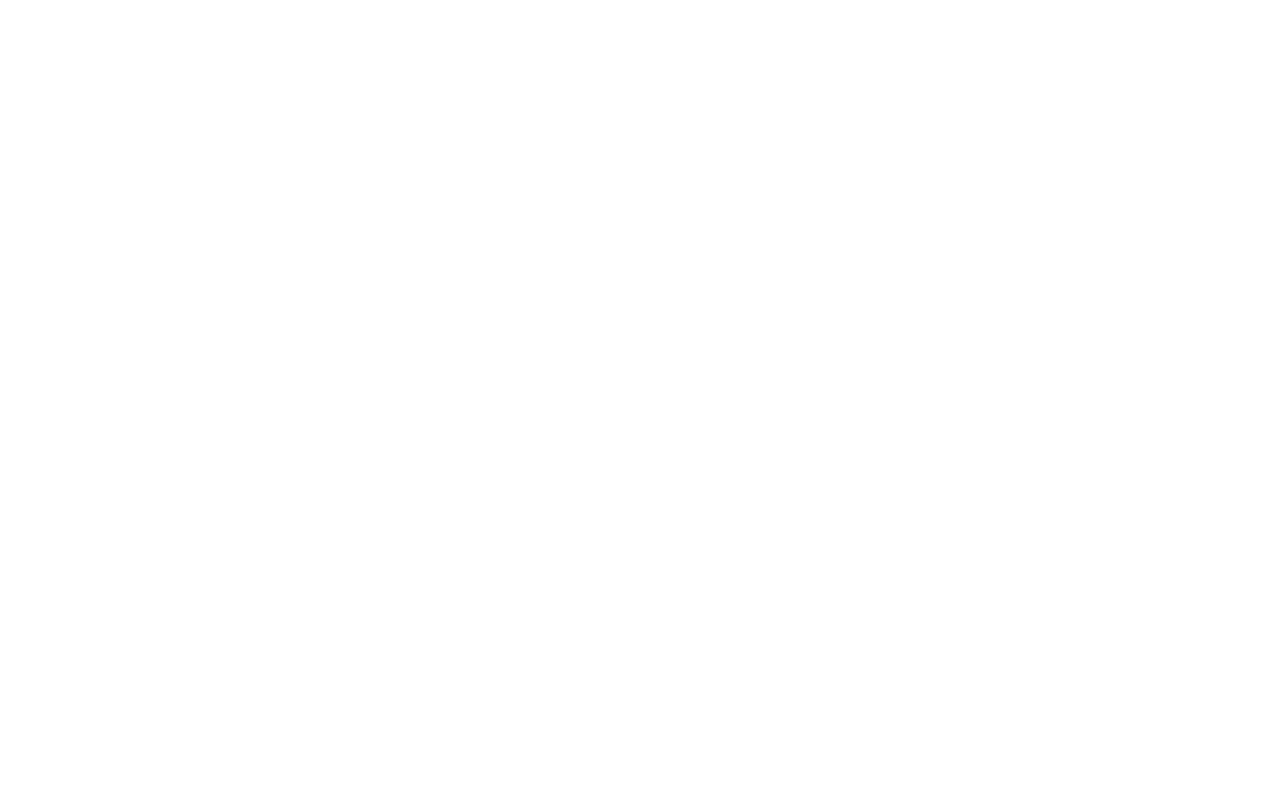
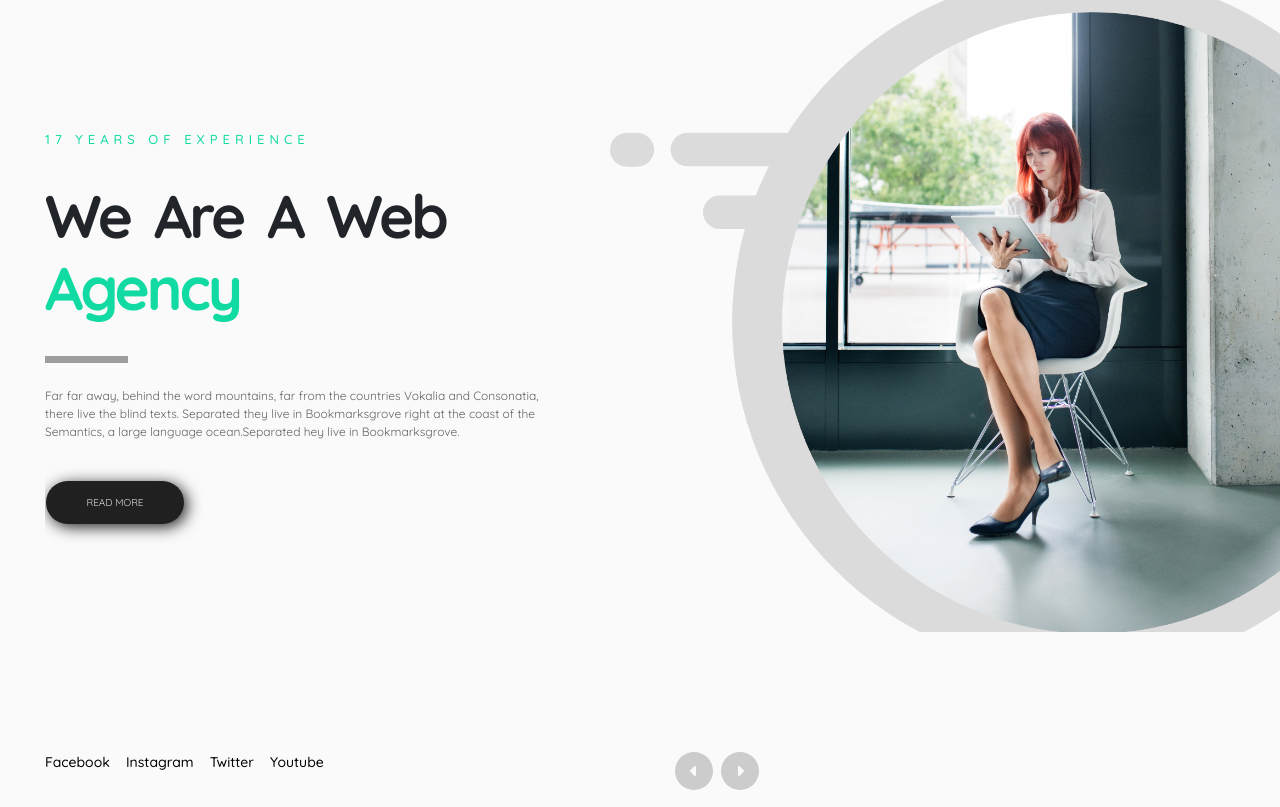
Before and after one commit to AlessandroGattuso/proj-html-vuejs, a Vue app: page / in a window 1280 px wide. Shown: the part 193-1000 px from the top of the page. Before the commit the page ends 800 px from the top, so only its background shows below. Built offline with nearby package versions, Linux system fonts and the light colour scheme; grey boxes are pictures that could not be loaded.

Commit message:
added slider section

```diff
--- a/src/components/header-section/AppHeader.vue
+++ b/src/components/header-section/AppHeader.vue
@@ -21,5 +21,7 @@
 <style lang="sass" scoped>
   @use '../../styles/partials/_variables' as *
 
-
+  header
+    position: fixed
+    z-index: 10
 </style>
--- a/src/components/header-section/sections/AppNav.vue
+++ b/src/components/header-section/sections/AppNav.vue
@@ -12,7 +12,7 @@
 }
 </script>
 <template>
- <div class="container-fluid pt-4">
+ <div class="container-fluid py-4">
   <div class="container d-flex justify-content-between align-items-center h-100">
     <div>
       <img src="../../../../public/images/cropped-Group-39-2x.png" alt="logo not found">
@@ -25,7 +25,7 @@
       </div>
     </nav>
     <div>
-      <button class="button-round text-light me-5">Purchase</button>
+      <button class="green-black-hover-button text-light me-5">Purchase</button>
       <font-awesome-icon class="cursor-pointer search" icon="fa-solid fa-magnifying-glass"/>
     </div>
   </div>
@@ -37,15 +37,19 @@
 
   .container-fluid
     height: 80px
+    background-color: white
 
   nav
-    @include quicksand-font
     text-transform: uppercase
-    font-size: 15spx
-    a:hover
-      font-weight: 600
+    font-size: 14px
+    a
+      transition: color .4s ease-in-out
+      &:hover
+        color: $grey-2
   .active
     font-weight: 600
+    &:hover
+      font-weight: regular
 
   .search
     color: $green-3
--- a/src/components/main-section/AppMain.vue
+++ b/src/components/main-section/AppMain.vue
@@ -1,14 +1,26 @@
 <script>
+
+import Slider from './sections/slider-section/Slider.vue'
+import ProsInfo from './sections/pros-section/ProsInfo.vue'
 
 export default {
   name: 'AppMain',
+  components:{
+    Slider,
+    ProsInfo
+  }
 }
 </script>
 <template>
   <main>
-
+    <Slider />
+    <ProsInfo />
   </main>
 </template>
-<style lang="sass" scoped>
+<style lang="sass">
+  main
+    padding-top: 125px
 
+  .container-fluid
+    height: 900px
 </style>
--- /dev/null
+++ b/src/components/main-section/sections/pros-section/ProsInfo.vue
@@ -0,0 +1,37 @@
+<script>
+
+export default {
+}
+</script>
+<template>
+  <div class="container-fluid pt-200">
+    <div class="col-4 pt-5 d-flex flex-column gap-4 ps-3 gap-5">
+      <h1>
+        We Are Here To Make Your
+        <span class="">Website</span>
+        Look More
+        <span>Elegant</span>
+        And Stylish!
+      </h1>
+      <img decoding="async" src="https://demo.phlox.pro/business-2/wp-content/uploads/sites/57/2022/04/divider.svg" alt="" class="divider" style="width: 83px; height: 7px; left: 0px; top: 0px;" />
+      <div class="d-flex justify-content-center align-items-center button-container">
+        <button class="green-black-hover-button text-white">VIEW ALL</button>
+      </div>
+    </div>
+    <div class="col-5"></div>
+  </div>
+</template>
+<style lang="sass" scoped>
+  @use '../../../../styles/partials/variables' as *
+  h1
+    font-size: 60px
+    line-height: 120%
+    letter-spacing: -3px
+    word-spacing: 19px
+    word-break: break-word
+    span
+      color: $green-2
+
+  button
+    padding: 15px 30px
+</style>
--- /dev/null
+++ b/src/components/main-section/sections/slider-section/Slider.vue
@@ -0,0 +1,44 @@
+<script>
+
+import SliderItem from './SliderItem.vue';
+import { store } from '../../../../store.js'
+
+export default {
+  name: 'Slider',
+  components:{
+    SliderItem
+  },
+  data() {
+    return {
+      store,
+      sliderItems: [
+        {
+          name: 'We Are A Web Agency',
+          url: '../../../../../public/images/Group-36-2x.png',
+        },
+        {
+          name: 'A Group Of Expert Planners',
+          url: '../../../../../public/images/Group-40-2x.png',
+        },
+        {
+          name: 'Focus on Your Business',
+          url: '../../../../../public/images/Group-35-2x.png',
+        }
+      ]
+    }
+  },
+}
+</script>
+<template>
+  <div class="container-fluid pe-0 d-flex">
+    <SliderItem v-for="(item, index) in sliderItems" :sliderItem="item" :sliderLength="sliderItems.length" :key="index" class="slider-item" :class="(index == store.sliderItemActive) ? 'd-block' : 'd-none'" name="slide" />
+  </div>
+</template>
+<style lang="sass" scoped>
+  @use '../../../../styles/partials/_variables' as *
+  .container-fluid
+    background-color: $white-1
+    padding-left: 45px
+    overflow: hidden
+
+</style>
--- /dev/null
+++ b/src/components/main-section/sections/slider-section/SliderItem.vue
@@ -0,0 +1,131 @@
+<script>
+import { store } from '../../../../store.js'
+export default {
+  name: 'SliderItem',
+  props:{
+    sliderItem: Object,
+    sliderLength: Number
+  },
+  data() {
+    return {
+      store
+    }
+  },
+  methods: {
+    getSentence(){
+      return this.sliderItem.name.replace((this.sliderItem.name).split(" ").slice(-1), '')
+    },
+    goNext(){
+      if(++store.sliderItemActive > this.sliderLength - 1)
+          store.sliderItemActive = 0
+    },
+    goPrev(){
+      if(--store.sliderItemActive < 0)
+          store.sliderItemActive =  this.sliderLength - 1
+    }
+  }
+}
+</script>
+<template>
+  <div class="container-fluid p-0">
+    <div class="d-flex my-container">
+      <div class="col-5 d-flex flex-column gap-4 pt-200">
+        <h2>17 years of experience</h2>
+        <h1>{{ getSentence() }} <span>{{ (this.sliderItem.name).split(" ").slice(-1)[0] }}</span></h1>
+        <img decoding="async" src="https://demo.phlox.pro/business-2/wp-content/uploads/sites/57/2022/04/divider.svg" alt="" class="divider" style="width: 83px; height: 7px; left: 0px; top: 0px;" />
+        <p>Far far away, behind the word mountains, far from the countries Vokalia and Consonatia, there live the blind texts. Separated they live in Bookmarksgrove right at the coast of the Semantics, a large language ocean.Separated hey live in Bookmarksgrove.</p>
+        <div class="d-flex justify-content-center align-items-center button-container">
+          <button class="black-button">read more</button>
+        </div>
+      </div>
+      <div class="col-7" :style='{ backgroundImage: "url(" + sliderItem.url + ")", }'>
+      </div>
+    </div>
+    <div class="row d-flex justify-content-between footer">
+      <div class="d-flex col gap-3 socials">
+        <a href="#">Facebook</a>
+        <a href="#">Instagram</a>
+        <a href="#">Twitter</a>
+        <a href="#">Youtube</a>
+      </div>
+      <div class="col d-flex gap-2">
+        <button class="slider-button" @click="goPrev">
+          <font-awesome-icon class="cursor-pointer" icon="fa-solid fa-caret-left"/>
+        </button>
+        <button class="slider-button" @click="goNext">
+          <font-awesome-icon class="cursor-pointer" icon="fa-solid fa-caret-right"/>
+        </button>
+      </div>
+      <div></div>
+    </div>
+  </div>
+</template>
+<style lang="sass" scoped>
+  @use '../../../../styles/partials/_variables' as *
+  @use '../../../../styles/partials/_mixins' as *
+
+  h2
+    color: $green-2
+    font-size: 13px
+    font-weight: 500
+    text-transform: uppercase
+    line-height: 120%
+    letter-spacing: 5px
+  h1
+    font-weight: 700
+    font-size: 60px
+    line-height: 120%
+    letter-spacing: -3px
+    word-spacing: 10px
+    span
+      color: $green-2
+  p
+    font-size: 12px
+    color: $grey-1
+  .black-button
+    text-transform: uppercase
+    font-size: 10px
+    padding: 14px 40px
+    border: none
+    border-radius: 80px
+    background-color: $black-2
+    color: $white-2
+    overflow: hidden
+    box-shadow: 3px 3px 15px $black-2
+    transition: all .3s ease-in
+    &:hover
+      color: white
+      box-shadow: 3px 3px 15px $green-2
+      background-color: $green-2
+      padding: 12.5px 35px 12.5px 35px
+
+  .col-7
+    position: relative
+    overflow: hidden
+    background-size: cover
+    height: 700px
+    background-position-x: 50px
+    background-position-y: 40px
+    background-repeat: no-repeat
+
+  .footer
+    margin-top: 120px
+  .socials
+    font-size: 14px
+    font-weight: 500
+    a
+      transition: all .2s
+      &:hover
+        color: $green-2
+
+  .slider-button
+    color: $white-1
+    border-radius: 100%
+    border: none
+    padding: 7px 15px
+    background-color: $grey-2
+    transition: all .2s
+    &:hover
+      background-color: $green-2
+
+</style>
--- a/src/main.js
+++ b/src/main.js
@@ -8,11 +8,11 @@
 import { FontAwesomeIcon } from '@fortawesome/vue-fontawesome'
 
 /* import specific icons */
-import { faPhone, faMagnifyingGlass } from '@fortawesome/free-solid-svg-icons'
+import { faPhone, faMagnifyingGlass, faCaretRight, faCaretLeft } from '@fortawesome/free-solid-svg-icons'
 import { faPinterestP, faTwitter, faFacebookF } from '@fortawesome/free-brands-svg-icons'
 
 /* add icons to the library */
-library.add(faPhone, faPinterestP, faTwitter, faFacebookF, faMagnifyingGlass)
+library.add(faPhone, faPinterestP, faTwitter, faFacebookF, faMagnifyingGlass, faCaretRight, faCaretLeft)
 
 createApp(App)
   .component('font-awesome-icon', FontAwesomeIcon)
--- a/src/store.js
+++ b/src/store.js
@@ -1,4 +1,5 @@
 import { reactive } from "vue";
 
 export const store = reactive({
+  sliderItemActive: 0
 })
--- a/src/styles/generals.sass
+++ b/src/styles/generals.sass
@@ -1,10 +1,12 @@
 @use '../styles/partials/_variables' as *
+@use '../styles/partials/_mixins' as *
 @import '../../node_modules/bootstrap/scss/bootstrap'
 
 *
   box-sizing: border-box
   padding: 0
   margin: 0
+  @include quicksand-font
 
 .cursor-pointer
   cursor: pointer
@@ -13,7 +15,10 @@
   color: black
   text-decoration: none
 
-.button-round
+.button-container
+  width: 140px
+
+.green-black-hover-button
   padding: 15px 40px
   border: none
   border-radius: 80px
@@ -38,10 +43,13 @@
     right: 52%
     top: 50%
     z-index: -1
-    -webkit-transition: all .25s ease-out
+    -webkit-transition: all .3s ease-in
 
   &:hover:before
     top: -30px
     bottom: -30px
     right: 0
     left: 0
+
+.pt-200
+  padding-top: 200px
--- a/src/styles/partials/_mixins.sass
+++ b/src/styles/partials/_mixins.sass
@@ -1,6 +1,5 @@
 @mixin ubuntu-font
   font-family: 'Ubuntu', sans-serif
-
 
 @mixin quicksand-font
   font-family: 'Quicksand', sans-serif
--- a/src/styles/partials/_variables.sass
+++ b/src/styles/partials/_variables.sass
@@ -1,5 +1,10 @@
 //background-colors
 $black-1: rgb(58,58,58)
+$black-2: rgb(32,32,32)
+$grey-1: #636363
+$grey-2: #ccc
 $green-1: rgb(153,225,94)
 $green-2: rgb(17,218,163)
 $green-3: #6ce3bd
+$white-1: rgb(250,250,250)
+$white-2: rgb(218,218,218)
```
